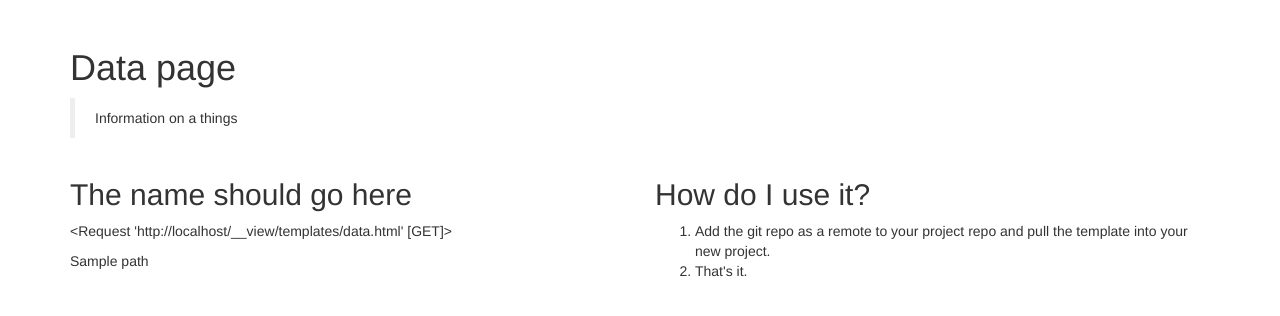
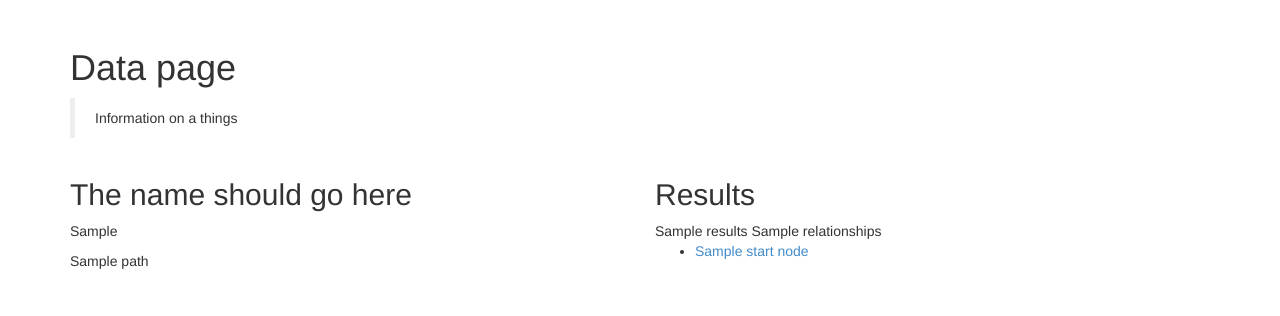
Before and after one commit to guardian/gdn-got, a Python web app: template templates/data.html in a window 1280 px wide. Shown: the top 316 px of the page. Run offline with Jinja, Linux system fonts and the light colour scheme; the template is opened without the code that fills it: most values are stand-ins (such as "Sample title", 1, 10 or a date in 2020); some libraries are stand-ins or nearby versions.

Commit message:
Working top-level concepts

```diff
--- a/templates/data.html
+++ b/templates/data.html
@@ -15,16 +15,23 @@
 	<div class="row">
 		<div class="col-md-6">
 			<h2 class="sub-heading">The name should go here</h2>
-			<p>{{request}}</p>
+			<p>{{request_path}}</p>
 			<p>{{path}}</p>
 		</div>
 		<div class="col-md-6">
-			<h2 class="sub-heading">How do I use it?</h2>
+			<h2 class="sub-heading">Results</h2>
 
-			<ol>
-				<li>Add the git repo as a remote to your project repo and pull the template into your new project.</li>
-				<li>That's it.</li>
-			</ol>
+			{{results}}
+
+			{{relationships}}
+
+			{% if relationships %}
+			<ul>
+			{% for rel in relationships %}
+				<li><a href="{{rel.start_node.path}}">{{rel.start_node.name}}</a></li>
+			{% endfor %}
+			</ul>
+			{% endif %}
 
 
 		</div>
```
Also changed, not shown: app.py (+8 -2 lines), 1 other file.
